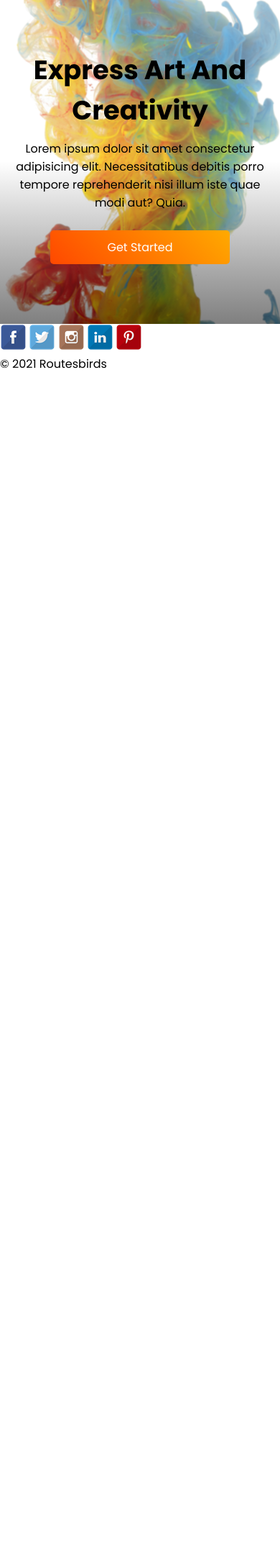
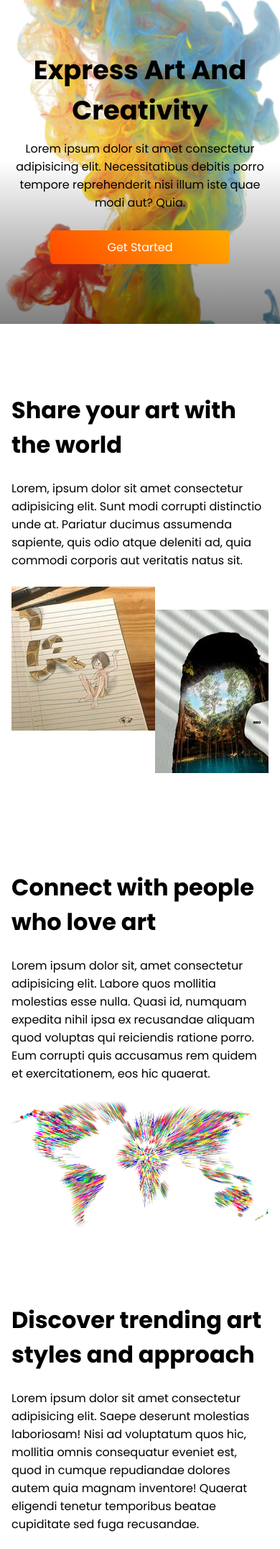
Before and after one commit to goodnewsj62/sketch, a Flask app: page / in a window 390 px wide. Shown: the part 86-2238 px from the top of the page at 72% size. Before the commit the page ends 598 px from the top, so only its background shows below. Run offline with Flask 2, Linux system fonts and the light colour scheme; parts of the project's set-up code (start-up, migrations or seed data) failed here and were passed over.

Commit message:
landingpage v0.1

```diff
--- a/main/static/css/home.css
+++ b/main/static/css/home.css
@@ -98,3 +98,93 @@
         margin: 1.2rem 0;
     }
 }
+
+
+.descriptions{
+    padding: 0rem 4rem;
+}
+
+.voice{
+    display: flex;
+    margin:6rem 0;
+}
+
+.voice div:nth-child(1){
+    width: 40%;
+}
+
+.voice div:nth-child(2){
+    width: 55%;
+    margin-left: 5%;
+    align-self: center;
+}
+
+.voice:nth-child(even)  div:nth-child(1){
+    order: 2;
+}
+.voice:nth-child(even)  div:nth-child(2){
+    order: 1;
+    margin-left: 0;
+    margin-right: 5%;
+}
+
+.v-desc h1{
+    font-size: 2.5rem;
+    line-height: 1.5;
+    font-weight: bold;
+    margin-bottom: 1.5rem;
+}
+
+.v1-images{
+    display: flex;
+}
+
+.v2-image img{
+    width: 100%;
+    object-fit: contain;
+}
+.v3-images{
+    display: flex;
+    justify-content: center;
+}
+.v3-images div {
+    width: 450px !important;
+}
+
+.v3-images div img{
+    width: 100%;
+    object-fit: contain;
+}
+
+
+@media screen and (max-width:900px) {
+    .v-desc h1{
+        font-size: 2rem;
+    }
+
+    .descriptions{
+        padding: 0rem 2rem;
+    }
+}
+
+@media screen and (max-width:700px) {
+    .voice{
+        display: block;
+    }
+    .voice div:nth-child(1){
+        width: 100%;
+    }
+
+    .voice div:nth-child(2){
+        width: 100%;
+        margin-left: 0%;
+        margin: 1.5rem 0;
+    }
+    .v1-images{
+        overflow-x: auto;
+
+    }
+    .descriptions{
+        padding: 0rem 1rem;
+    }
+}
--- a/main/static/css/style.css
+++ b/main/static/css/style.css
@@ -150,12 +150,11 @@ header .navbar{
 }
 
 /* side bar */
-
 @media screen and (max-width:993px) {
     .sidebar{
         width: 30%;
         top: 85px;
-        right: -300px;
+        right: -400px;
         height: calc(100vh - 85px);
         display: block;
         position: fixed;
@@ -192,6 +191,16 @@ header .navbar{
     }
 }
 
+@media screen and (max-width:400px) {
+    .sidebar{
+        right: -300px;
+    }
+    .sidebar-toggle{
+        right: 0;
+    }
+
+}
+
 /* shadow */
 .shadow{
     display: none;
--- a/main/templates/base.html
+++ b/main/templates/base.html
@@ -8,6 +8,7 @@
     {% block title%}
         <title>sketch</title>
     {% endblock %}
+    <link rel="icon" type="image/png" href="{{url_for('static', filename='images/logos/icon.png')}}">
     <link rel="stylesheet" href="{{url_for('static', filename='css/style.css')}}">
     {% block head %}{% endblock head %}
 </head>
@@ -69,7 +70,13 @@
             <a href="#"><img src="{{url_for('static',filename='images/image-icons/Linkedin-Icon.png')}}" alt="social-icon"></a>
             <a href="#"><img src="{{url_for('static',filename='images/image-icons/Pinterest-Icon.png')}}" alt="social-icon"></a>
         </div>
-        <div class="powered">&copy; 2021 Routesbirds</div>
+        <div class="powered">
+            <img width="30" class="flogo" src="{{url_for('static', filename='images/logos/icon.png')}}" alt="logo">
+            <div class="brand-copyrt">
+                <h3>Sketched</h3>
+                <p>&copy; 2021 Routesbirds all rights reserved</p>
+            </div>
+        </div>
     </footer>
     </div>
     <script src="{{url_for('static',filename='js/jquery-3.6.0.min.js')}}"></script>
--- a/main/templates/gallery/home.html
+++ b/main/templates/gallery/home.html
@@ -22,7 +22,52 @@
         </div>
     </section>
     <section class="descriptions">
-
+        <div class="voice vone">
+            <div class="v-desc v1-main">
+                <h1>Share your art with the world</h1>
+                <p>
+                    Lorem, ipsum dolor sit amet consectetur adipisicing elit. Sunt modi corrupti distinctio unde at. Pariatur ducimus assumenda sapiente, quis odio atque deleniti ad, quia commodi corporis aut veritatis natus sit.
+                </p>
+            </div>
+            <div class="v1-images">
+                <div class="image-cover">
+                    <img src="{{url_for('static',filename='images/twitter_img.jpg')}}" alt="sample art image">
+                </div>
+                <div class="image-cover">
+                    <img src="{{url_for('static',filename='images/twitter_image.jpg')}}" alt="sample art image">
+                </div>
+                <div class="image-cover">
+                    <img src="{{url_for('static',filename='images/twitter_girlpaint.jpg')}}" alt="sample art image">
+                </div>
+                <div class="image-cover">
+                    <img src="{{url_for('static',filename='images/twitter_female_art.jpg')}}" alt="sample art image">
+                </div>
+            </div>
+        </div>
+        <div class="voice vtwo">
+            <div class="v-desc v2-main">
+                <h1>Connect with people who love art</h1>
+                <p>
+                    Lorem ipsum dolor sit, amet consectetur adipisicing elit. Labore quos mollitia molestias esse nulla. Quasi id, numquam expedita nihil ipsa ex recusandae aliquam quod voluptas qui reiciendis ratione porro. Eum corrupti quis accusamus rem quidem et exercitationem, eos hic quaerat.
+                </p>
+            </div>
+            <div class="v2-image">
+                <img src="{{url_for('static',filename='images/clipart-map-watercolor-11.png')}}" alt="">
+            </div>
+        </div>
+        <div class="voice vthree">
+            <div class="v-desc v3-main">
+                <h1>Discover trending art styles and approach</h1>
+                <p>
+                    Lorem ipsum dolor sit amet consectetur adipisicing elit. Saepe deserunt molestias laboriosam! Nisi ad voluptatum quos hic, mollitia omnis consequatur eveniet est, quod in cumque repudiandae dolores autem quia magnam inventore! Quaerat eligendi tenetur temporibus beatae cupiditate sed fuga recusandae.
+                </p>
+            </div>
+            <div class="v3-images">
+                <div>
+                    <img src="{{url_for('static',filename='images/twitter_coco.jpg')}}" alt="sample art image">
+                </div>
+            </div>
+        </div>
     </section>
 </main>
 {% endblock content %}
```
Also changed, not shown: main/static/images/clipart-map-watercolor-11.png (added), main/static/images/image10.png (deleted), main/static/images/logos/icon.png (added), main/static/images/twitter_coco.jpg (added), main/static/images/twitter_female_art.jpg (added), main/static/images/twitter_girlpaint.jpg (added), main/static/images/twitter_image.jpg (added), main/static/images/twitter_img.jpg (added), main/static/images/twitter_pen_art.jpg (added).
